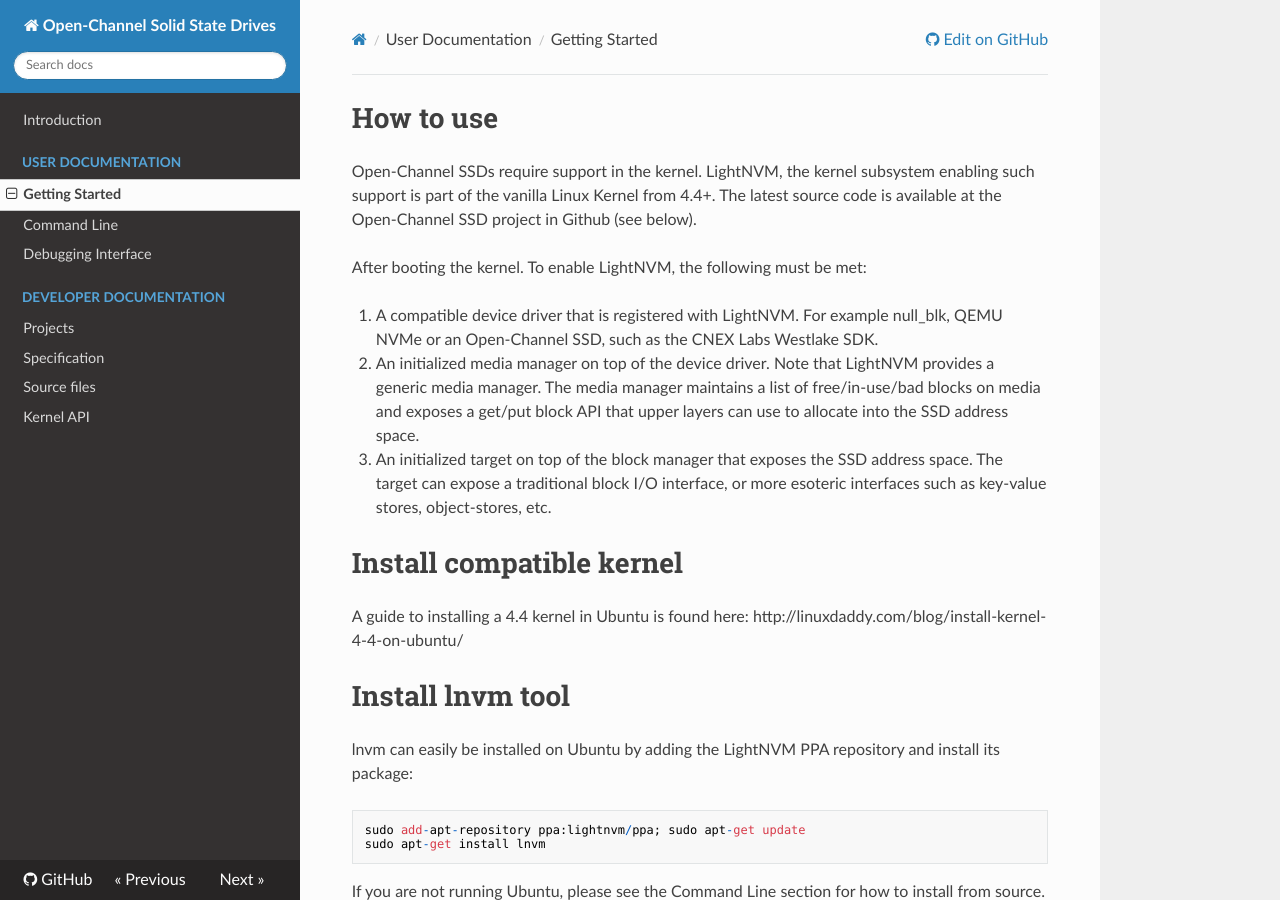
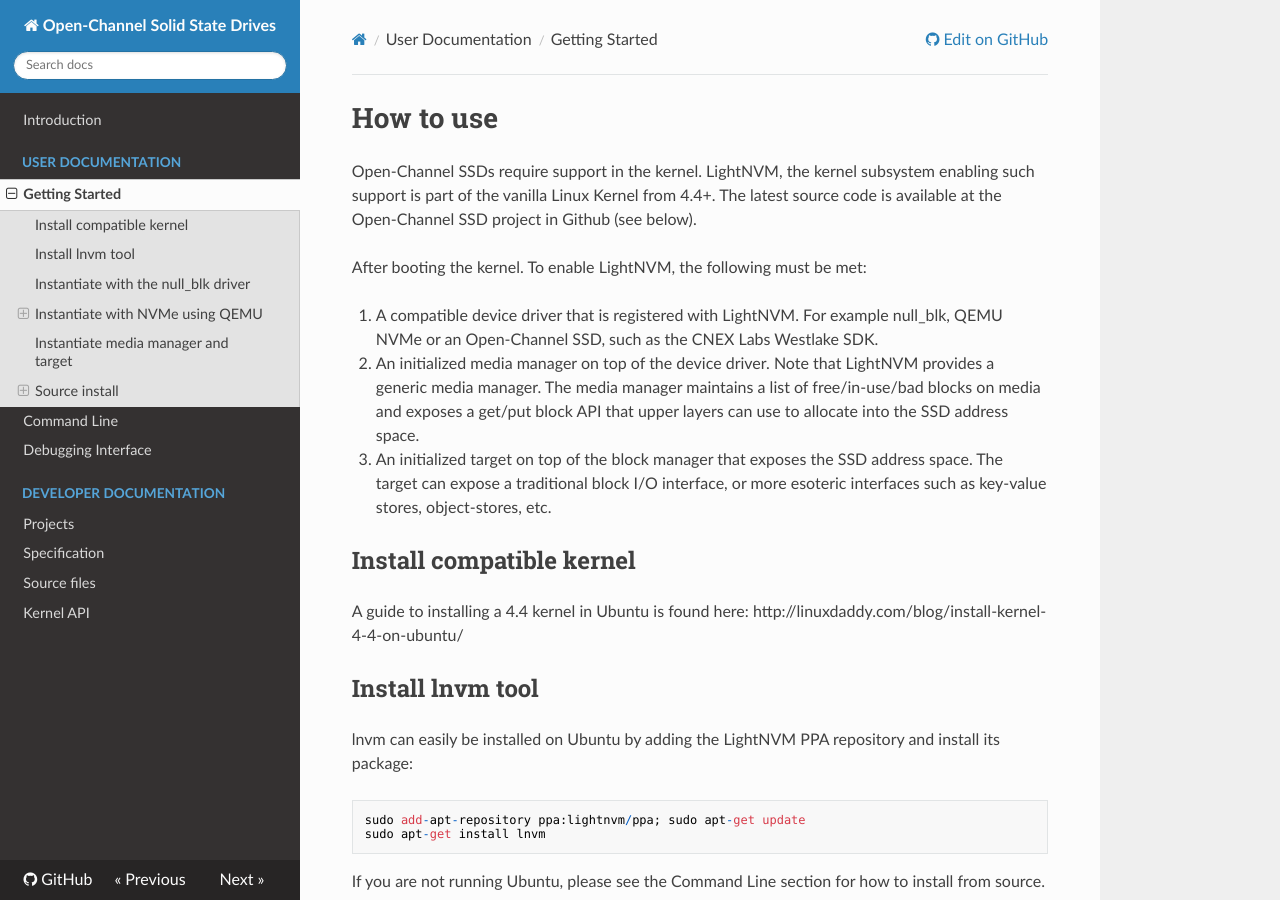
Before and after one commit to OpenChannelSSD/documentation, an MkDocs documentation site: the page built from docs/gettingstarted.md, in a window 1280 px wide and 900 px high. Built offline with MkDocs 1.6.1, drawn with Linux system fonts in a browser that asks for light colours; nearby versions of some CDN libraries; old or Windows-style settings are respelled for this version of MkDocs.

Commit message:
Update gettingstarted.md

```diff
--- a/docs/gettingstarted.md
+++ b/docs/gettingstarted.md
@@ -15,11 +15,11 @@ layers can use to allocate into the SSD address space.
 space. The target can expose a traditional block I/O interface, or more esoteric
 interfaces such as key-value stores, object-stores, etc.
 
-# Install compatible kernel
+## Install compatible kernel
 
 A guide to installing a 4.4 kernel in Ubuntu is found here: http://linuxdaddy.com/blog/install-kernel-4-4-on-ubuntu/
 
-# Install lnvm tool
+## Install lnvm tool
 
 lnvm can easily be installed on Ubuntu by adding the LightNVM PPA repository and install its package:
 
@@ -28,7 +28,7 @@ lnvm can easily be installed on Ubuntu by adding the LightNVM PPA repository and
 
 If you are not running Ubuntu, please see the Command Line section for how to install from source.
 
-# Instantiate with the null_blk driver
+## Instantiate with the null_blk driver
 
 Instantiate the module with the following parameters
 
@@ -51,11 +51,11 @@ where the output should be similar to
 
     [    2.120740] nvm: registered nulln0 with luns: 1 blocks: 2048 sector size: 4096
 
-# Instantiate with NVMe using QEMU
+## Instantiate with NVMe using QEMU
 
 Using Keith Busch's QEMU branch, it is possible to expose a LightNVM-compatible device using a backend-file. See the guide below for installing his version.
 
-## Configure QEMU
+### Configure QEMU
 
 Create an empty file to hold your NVMe device.
 
@@ -81,7 +81,7 @@ QEMU support the following LightNVM-specific parameters:
 
 The list of LightNVM parameters in QEMU can be found in `$QUEMU_DIR/hw/block/nvme.c` at the _Advanced optional options_ comment.
 
-# Instantiate media manager and target
+## Instantiate media manager and target
 
 When the installation is finished and the kernel have been booted. Devices can be enumerated by:
 
@@ -95,9 +95,9 @@ Assuming nullb0 was shown during "lnvm devices", it will then expose /dev/mydevi
 
 That's it!
 
-# Source install
+## Source install
 
-## Compile latest kernel
+### Compile latest kernel
 
 The latest LightNVM can be found at:
 
@@ -121,7 +121,7 @@ Make sure that the .config file at least includes:
 
 Compile the kernel and install using the guide for your distribution.
 
-## QEMU Installation
+### QEMU Installation
 
 QEMU support for Open-Channel SSDs is based on top of Keith Busch's qemu-nvme
 branch, which implements an NVMe compatible device.
```
